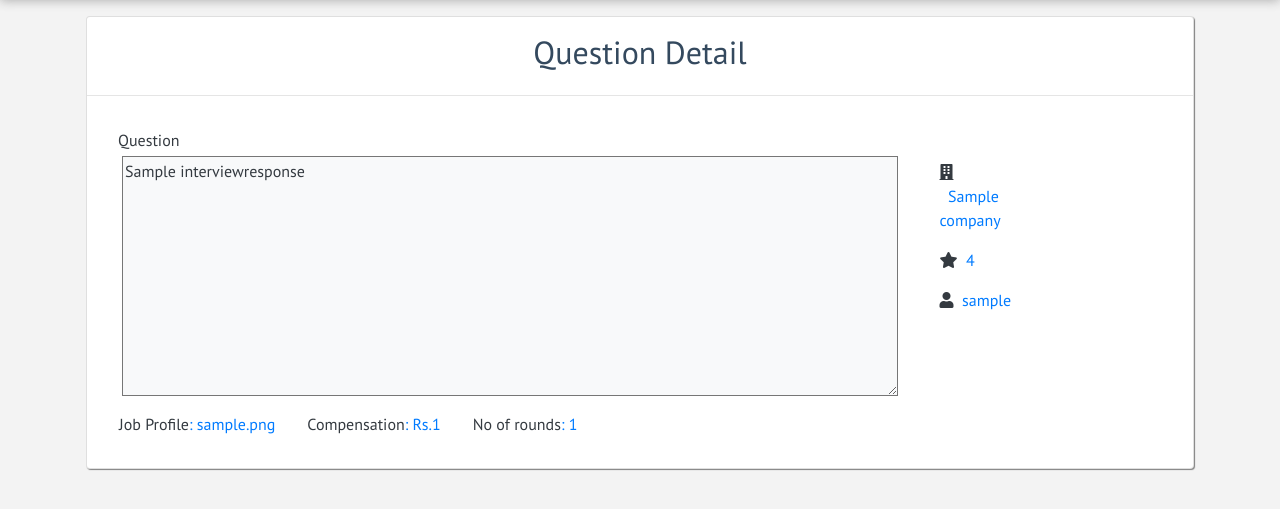
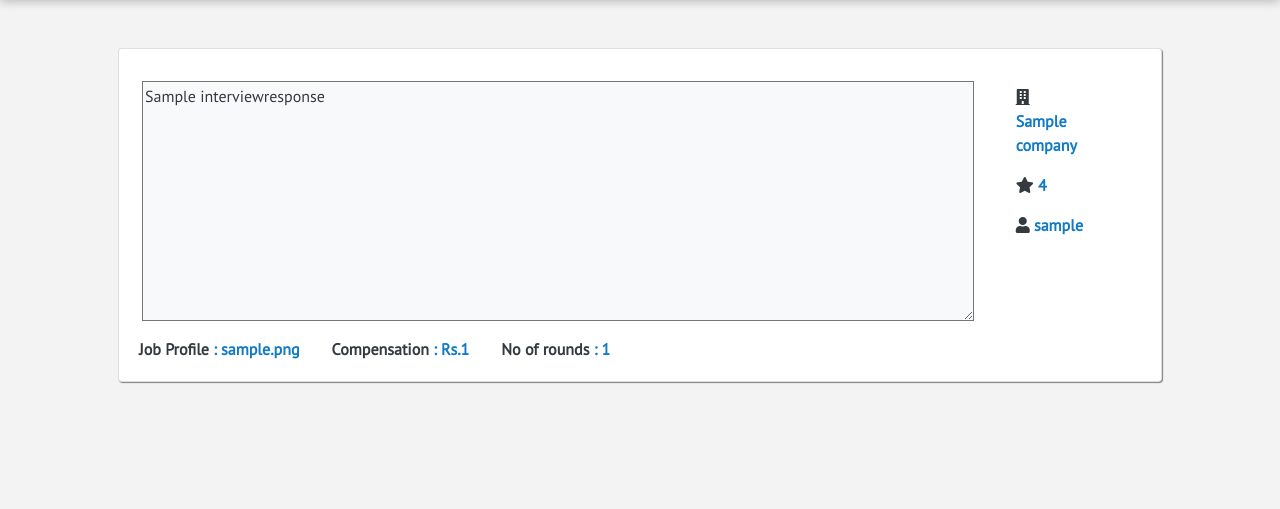
Before and after one commit to arc9693/IntReview, a Django app: page /ListResponses/response/1 in a window 1280 px wide. Shown: the part 56-565 px from the top of the page. Run offline with Django 3.2, Linux system fonts and the light colour scheme; tables that the repository leaves empty hold one stand-in row (values such as "Sample post"); some libraries are stand-ins or nearby versions; some web fonts are replaced.

Commit message:
Minor Changes in design

```diff
--- a/Interviewbook/static/css/style.css
+++ b/Interviewbook/static/css/style.css
@@ -165,4 +165,5 @@ nav{
   background-color: #ffffff;
   margin-left:auto;
   margin-right:auto;
+  color:#127BC4;
 }
--- a/Interviewbook/templates/Interviewbook/login.html
+++ b/Interviewbook/templates/Interviewbook/login.html
@@ -10,9 +10,9 @@
       <center style="vertical-align:middle;">
         <h3 class="form-signin-heading" style="color:#34495E;">{{ message }}</h3><hr>
         <label for="id_username" class="sr-only">User Name</label>
-        <input type="text" name="username" id="id_username" class="form-control mb-1" placeholder="User Name" required autofocus>
+        <input type="text" name="username" id="id_username" class="form-control mb-2" placeholder="User Name" required autofocus>
         <label for="id_password" class="sr-only">Password</label>
-        <input type="password" name="password" id="id_password" class="form-control" placeholder="Password" required>
+        <input type="password" name="password" id="id_password" class="form-control mb-2" placeholder="Password" required>
         <div class="checkbox">
         <label>
           <input type="checkbox" value="remember-me"> Remember me
--- a/Interviewbook/templates/Interviewbook/response.html
+++ b/Interviewbook/templates/Interviewbook/response.html
@@ -1,32 +1,34 @@
 {% extends 'Interviewbook/base.html' %}
 
 {% block content %}
-<div class="container p-3">
-  <div class="card text-primary takeResponseCard">
-    <span class="text-center mt-3" style="color:#34495E;"><h2>Question Detail</h2></span><hr>
-      <div class="row m-3" >
-        <div class="col-sm-12 col-lg-9">
-          <span class="text-dark">Question</span> <textarea name="name" class="mt-1 ml-1 bg-light text-dark" readonly id="responseQuestions">{{response.questions}}</textarea>
+<div class="container p-5">
+  <div class="card takeResponseCard">
+      <div class="row m-1" >
+        <div class="col-sm-12 col-lg-10 mt-lg-4">
+          <textarea name="name" class="mt-1 ml-1 bg-light text-dark" readonly id="responseQuestions">{{response.questions}}</textarea>
         </div>
         <div class="col-sm-12 col-lg-2 mt-lg-3" >
-          <div class="row m-3">
-            <span class="text-dark"><i class="fas fa-building"></i></span>&nbsp; {{response.company}}
+          <div class="row m-3  text-bold">
+            <span class="text-dark"><i class="fas fa-building"></i></span>&nbsp;
+            <strong> {{response.company}}</strong>
           </div>
           <div class="row m-3">
-            <span class="text-dark"><i class="fas fa-star"></i></span>&nbsp; {{response.rating}}
+            <span class="text-dark"><i class="fas fa-star"></i></span>&nbsp;
+            <strong>{{response.rating}}</strong>
           </div>
           <div class="row m-3">
-            <span class="text-dark"><i class="fas fa-user"></i></span>&nbsp; {{response.name}}
+            <span class="text-dark"><i class="fas fa-user"></i></span>&nbsp;
+            <strong>{{response.name}}</strong>
           </div>
         </div>
           <div class="row m-3">
-            <span class="text-dark">Job Profile</span> : {{response.job_profile}}
+            <strong><span class="text-dark">Job Profile</span> : {{response.job_profile}}</strong>
           </div>
           <div class="row m-3">
-            <span class= "text-dark">Compensation</span> : Rs.{{response.compensation}}
+            <strong><span class= "text-dark">Compensation</span> : Rs.{{response.compensation}}</strong>
           </div>
           <div class="row m-3">
-            <span class="text-dark">No of rounds</span> : {{response.rounds}}
+            <strong><span class="text-dark">No of rounds</span> : {{response.rounds}}</strong>
           </div>
       </div>
   </div>
```
